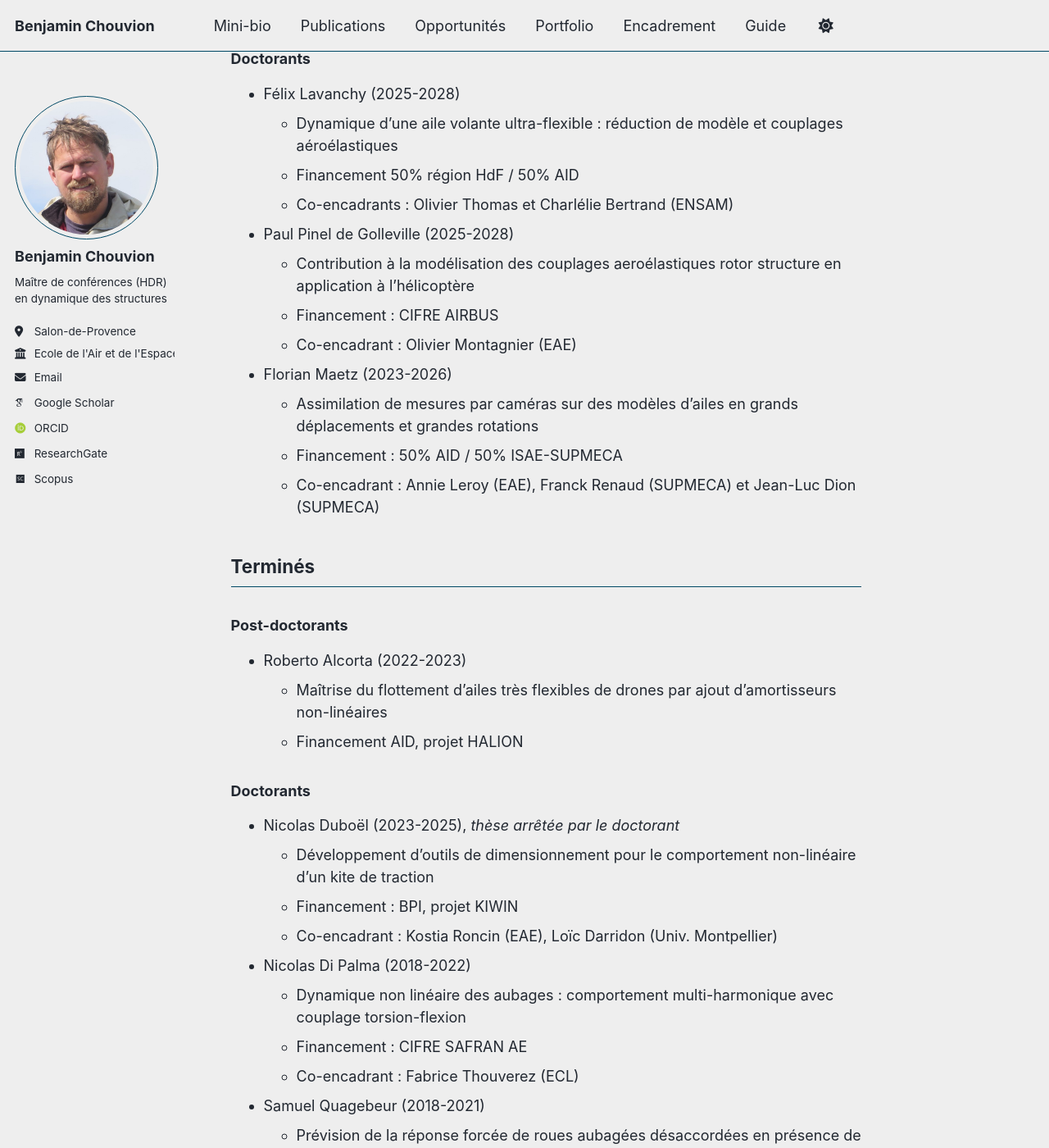
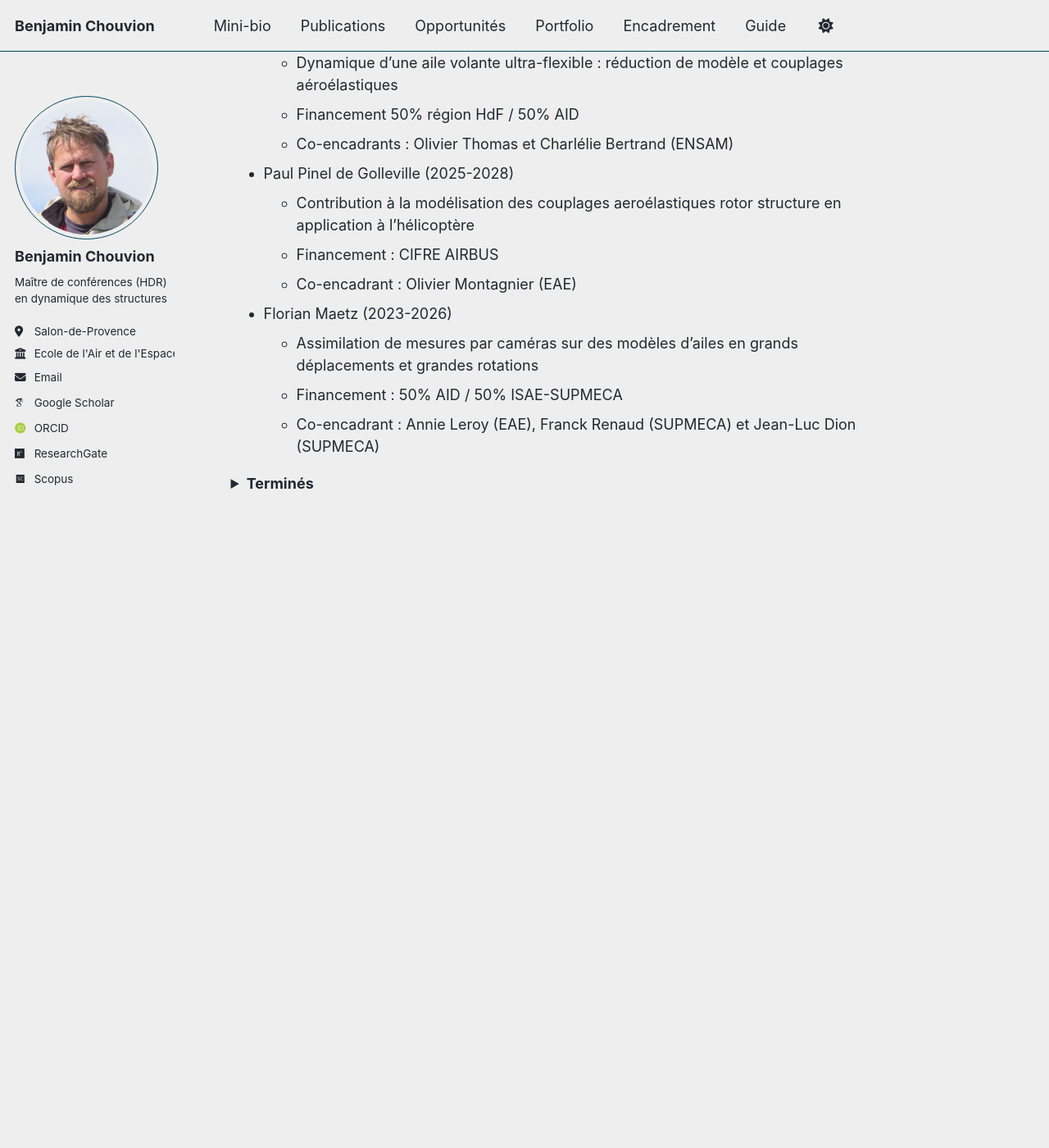
Before and after one commit to benjamin-chouvion/benjamin-chouvion.github.io, a Jekyll site: the page built from _pages/encadrement.md, in a window 1280 px wide and 1400 px high, scrolled down 611 px. Shown: the whole window at 82% size. Built offline with Jekyll 4.4.1, drawn with Linux system fonts in a browser that asks for light colours; some web fonts are replaced; a script bundle is joined from its source files by our own code; library files that are not in the unit come from our copies; after the commit the page ends 1241 px from its top, so only the background shows below that; some of the changed text lies outside the part shown.

Commit message:
Update encadrement.md

```diff
--- a/_pages/encadrement.md
+++ b/_pages/encadrement.md
@@ -4,9 +4,9 @@ permalink: /encadrement/
 author_profile: true
 ---
 
-<!-- pour écrire un commentaire -->
+<!-- pour écrire un commentaire
 Les personnes dont les noms sont <span style="color:#555;">grisés</span> ont terminés leur projet.
-{: .notice}
+{: .notice} -->
 
 ## En cours
 
@@ -34,15 +34,18 @@ kite de traction
   - Financement : 50% AID / 50% ISAE-SUPMECA
   - Co-encadrant : Annie Leroy (EAE), Franck Renaud (SUPMECA) et Jean-Luc Dion (SUPMECA)
 
+<details>
+<summary><strong>Terminés</strong></summary>
+
 ## Terminés
 
-### Post-doctorants
+### Post-doctorant
 - Roberto Alcorta (2022-2023)
   - Maîtrise du flottement d’ailes très flexibles de drones par ajout d’amortisseurs non-linéaires
   - Financement AID, projet HALION
 
 ### Doctorants
-- Nicolas Duboël (2023-2025), _thèse arrêtée par le doctorant_
+- Nicolas Duboël (2023-2025) - _thèse arrêtée par le doctorant_
   - Développement d’outils de dimensionnement pour le comportement non-linéaire d’un kite de traction
   - Financement : BPI, projet KIWIN
   - Co-encadrant : Kostia Roncin (EAE), Loïc Darridon (Univ. Montpellier)
@@ -68,3 +71,5 @@ kite de traction
   - Co-encadrant : Fabrice Thouverez (ECL)
 
 ### Stagiaires Master
+
+</details>
```
